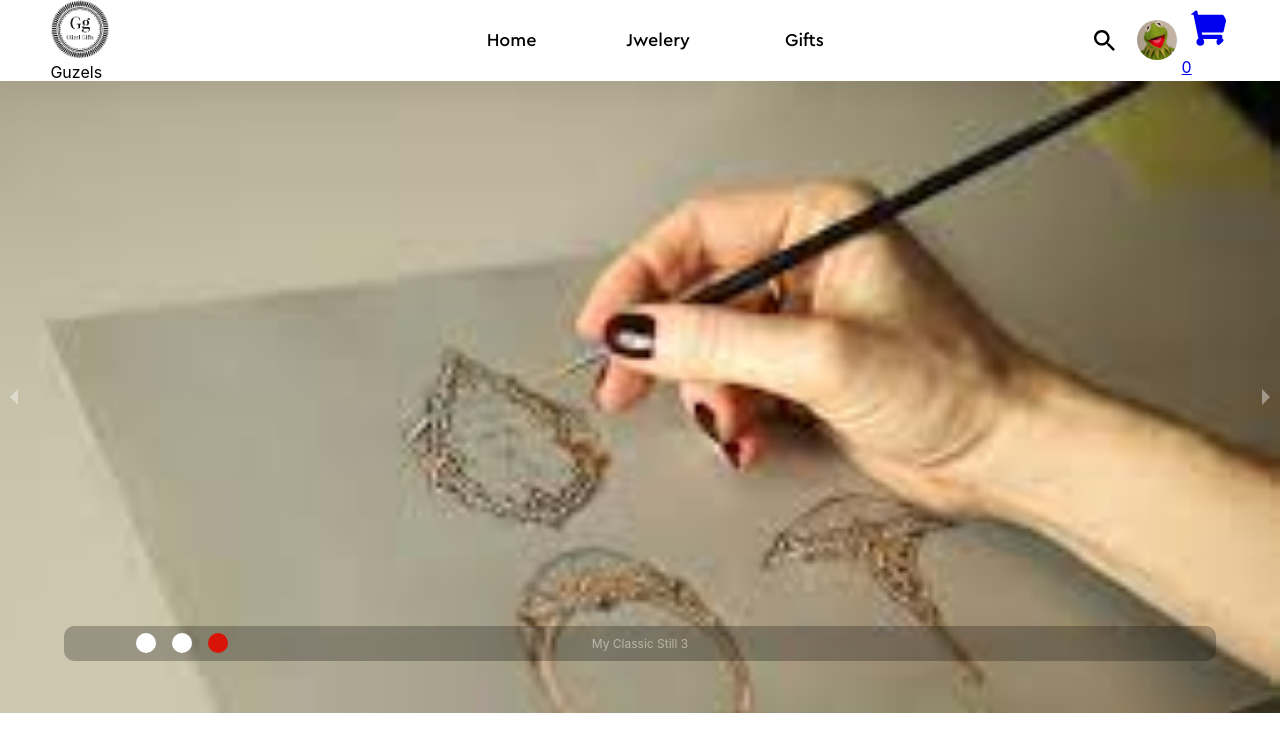
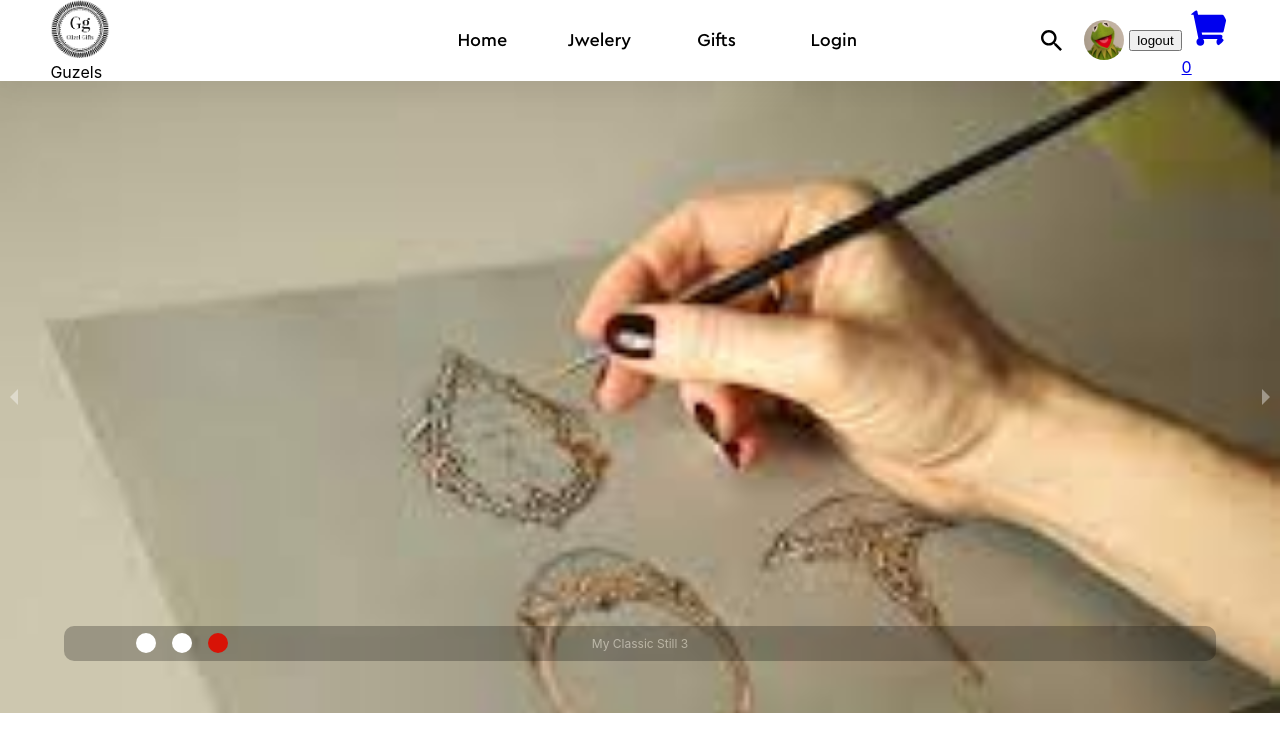
Before and after one commit to Warisha32/Guzels, a React (Create React App) app: page / in a window 1280 px wide. Shown: the top 752 px of the page. Built offline with nearby package versions, Linux system fonts and the light colour scheme.

Commit message:
Create LogOut.jsx

```diff
--- a/src/Components/NavBar.jsx
+++ b/src/Components/NavBar.jsx
@@ -11,9 +11,9 @@ import Profile from "../Assets/images/Profilepicture.png";
 import { FaShoppingCart } from 'react-icons/fa';
 import { connect } from "react-redux";
 
+import { auth } from "./Firebase";
 
-
-const Nav = ({ cart }) => {
+const Nav = ({ cart,user }) => {
   const [displayed, setIfDisplayed] = useState(false);
   const dropdownRef = useRef();
   const profile =  useRef();
@@ -121,7 +121,7 @@ const Nav = ({ cart }) => {
           {/* <div style={{width:"6vw", height:40, display:"inline-block"}} align="center"><NavLink activeClassName="link1" className="link" to={{pathname:"/Media", state:{refresh:true, buttonId:media_buttonId.current, mediaData:[]}}} >Media</NavLink></div> */}
           <div style={{width:"6vw", height:40, display:"inline-block"}} align="center"><NavLink activeClassName="link1" className="link" to="/Jwelery">Jwelery</NavLink></div>
           <div style={{width:"6vw", height:40, display:"inline-block"}} align="center"><NavLink activeClassName="link1" className="link" to="/Gifts" >Gifts</NavLink></div>
-          {/* <div style={{width:"6vw", height:40, display:"inline-block"}} align="center"><NavLink activeClassName="link1" className="link" to="/Shop" >Shop</NavLink></div> */}
+          <div style={{width:"6vw", height:40, display:"inline-block"}} align="center"><NavLink activeClassName="link1" className="link" to="/login" >Login</NavLink></div>
         </div>
         <div className="third">
           <div style={{width:"11vw"}} className="search-box-container">{search? <input type="text" name="search" className="searchbox-input" onChange={handleInput} onKeyDown={handleEnter}/> : <></>}</div>
@@ -132,6 +132,12 @@ const Nav = ({ cart }) => {
              <img src={Profile} alt="img" />
 
           </div>
+          <button onClick={
+     () => {
+       auth.signOut();
+
+     }
+   }>logout</button>
           <div>
             <Link to="/cart"><FaShoppingCart  className={"profile icon-hover"}/>
           <div className="cart__counter">{cartCount}</div></Link>
```
